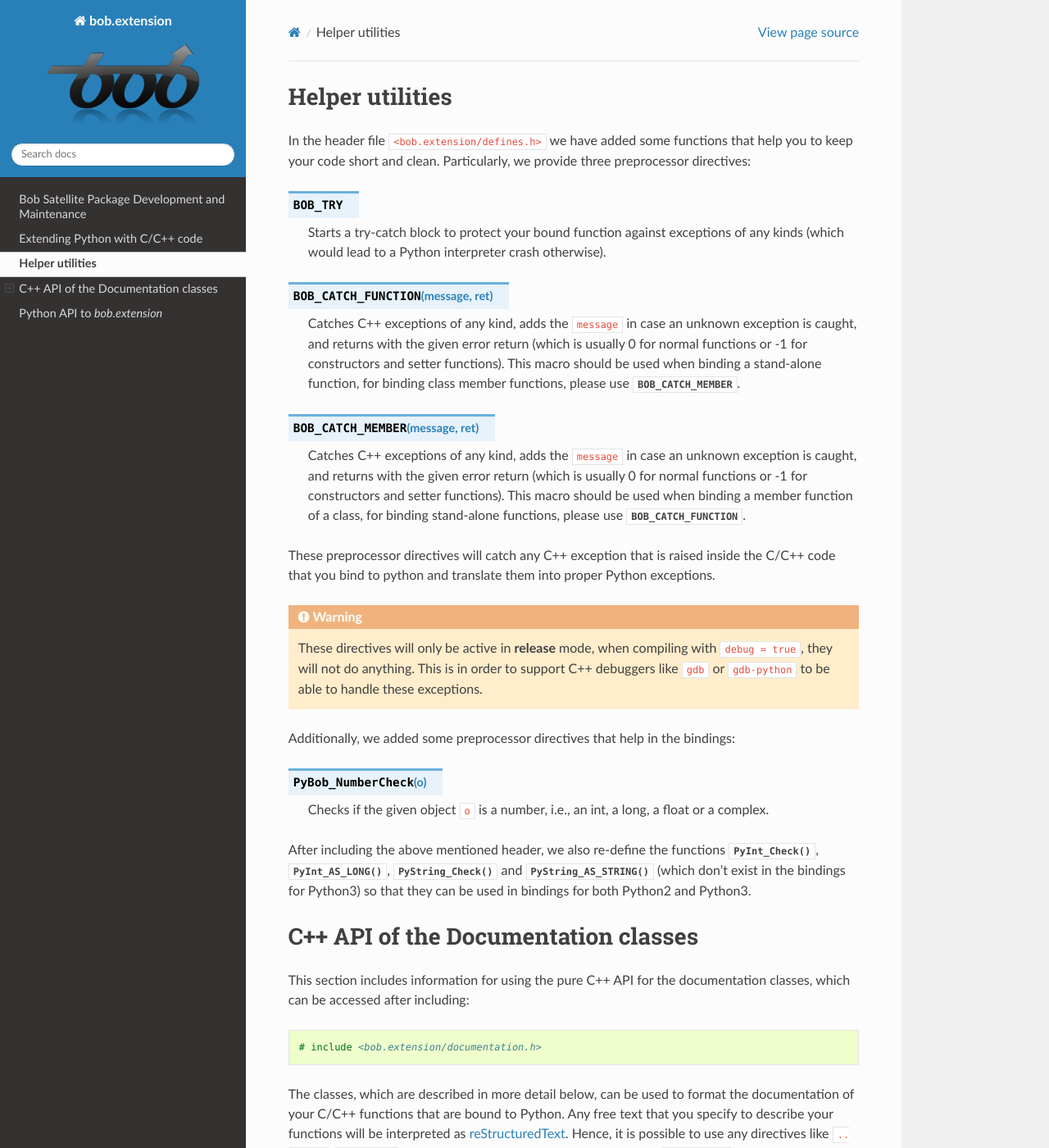
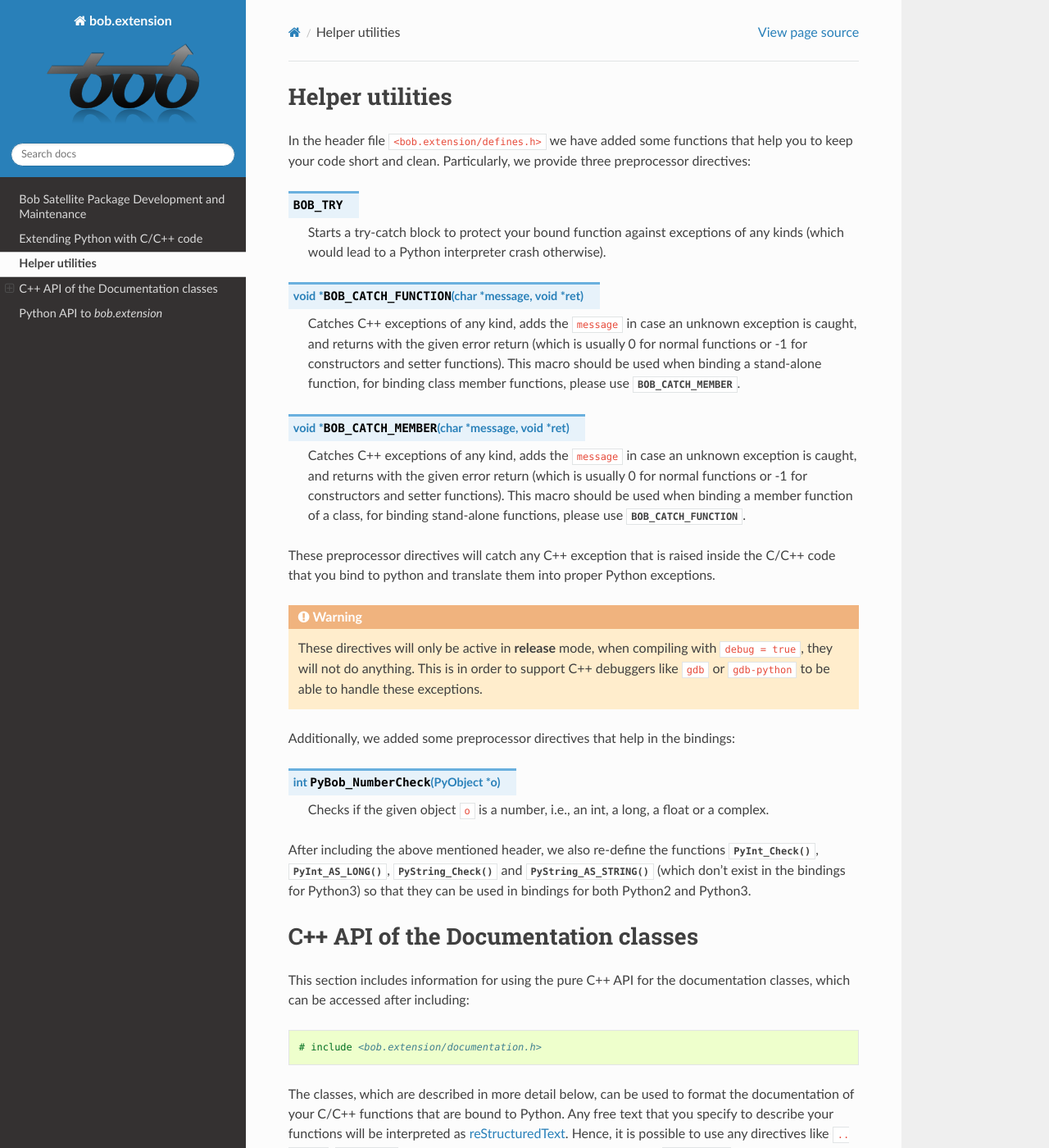
Before and after one commit to bioidiap/bob.extension, a Sphinx documentation site: the page built from doc/cpp_api.rst, in a window 1280 px wide and 1400 px high. Shown: the whole window at 82% size. Built offline with Sphinx 7.4.7 and the Read the Docs theme 2.0.0, drawn with Linux system fonts in a browser that asks for light colours; formulas are drawn with MathJax 3; the version number could not be read and is left out.

Commit message:
Use c:function instead of c:macro

```diff
--- a/doc/cpp_api.rst
+++ b/doc/cpp_api.rst
@@ -17,12 +17,12 @@ Particularly, we provide three preprocessor directives:
 
    Starts a try-catch block to protect your bound function against exceptions of any kinds (which would lead to a Python interpreter crash otherwise).
 
-.. c:macro:: BOB_CATCH_FUNCTION(message,ret)
+.. c:function:: void* BOB_CATCH_FUNCTION(char* message, void* ret)
 
    Catches C++ exceptions of any kind, adds the ``message`` in case an unknown exception is caught, and returns with the given error return (which is usually 0 for normal functions or -1 for constructors and setter functions).
    This macro should be used when binding a stand-alone function, for binding class member functions, please use :c:macro:`BOB_CATCH_MEMBER`.
 
-.. c:macro:: BOB_CATCH_MEMBER(message,ret)
+.. c:function:: void* BOB_CATCH_MEMBER(char* message, void* ret)
 
    Catches C++ exceptions of any kind, adds the ``message`` in case an unknown exception is caught, and returns with the given error return (which is usually 0 for normal functions or -1 for constructors and setter functions).
    This macro should be used when binding a member function of a class, for binding stand-alone functions, please use :c:macro:`BOB_CATCH_FUNCTION`.
@@ -35,7 +35,7 @@ These preprocessor directives will catch any C++ exception that is raised inside
 
 Additionally, we added some preprocessor directives that help in the bindings:
 
-.. c:macro:: PyBob_NumberCheck(o)
+.. c:function:: int PyBob_NumberCheck(PyObject* o)
 
    Checks if the given object ``o`` is a number, i.e., an int, a long, a float or a complex.
 
```
